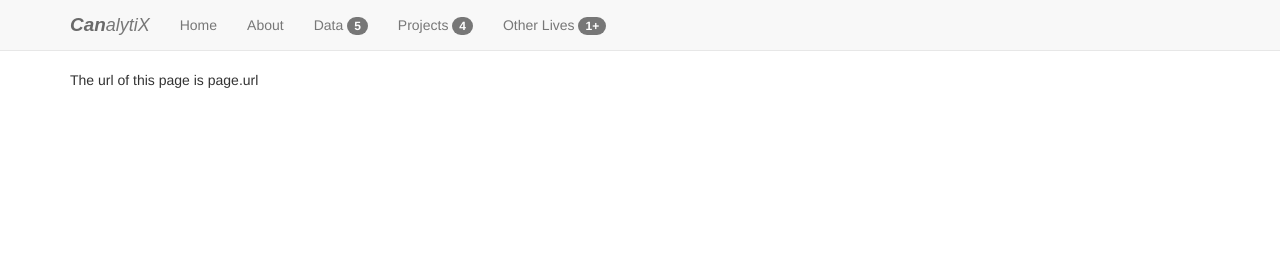
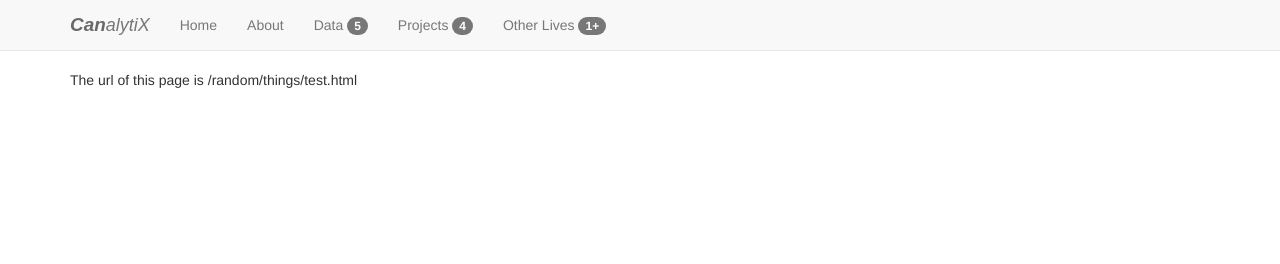
Before and after one commit to HVoltBb/HVoltBb.github.io, a Jekyll site: the page built from random/things/test.html, in a window 1280 px wide. Shown: the top 264 px of the page. Built offline with Jekyll 4.4.1, drawn with Linux system fonts in a browser that asks for light colours; comment, search, counter and statistics services are not loaded.

Commit message:
Update test.html

```diff
--- a/random/things/test.html
+++ b/random/things/test.html
@@ -7,6 +7,6 @@ description: test
 fb-comments: true
 ---
 
-<p>The url of this page is page.url</p>
+<p>The url of this page is {{page.url}}</p>
 
 <div class="fb-comments" data-href=page.url data-numposts="10" data-width=""></div>
```
